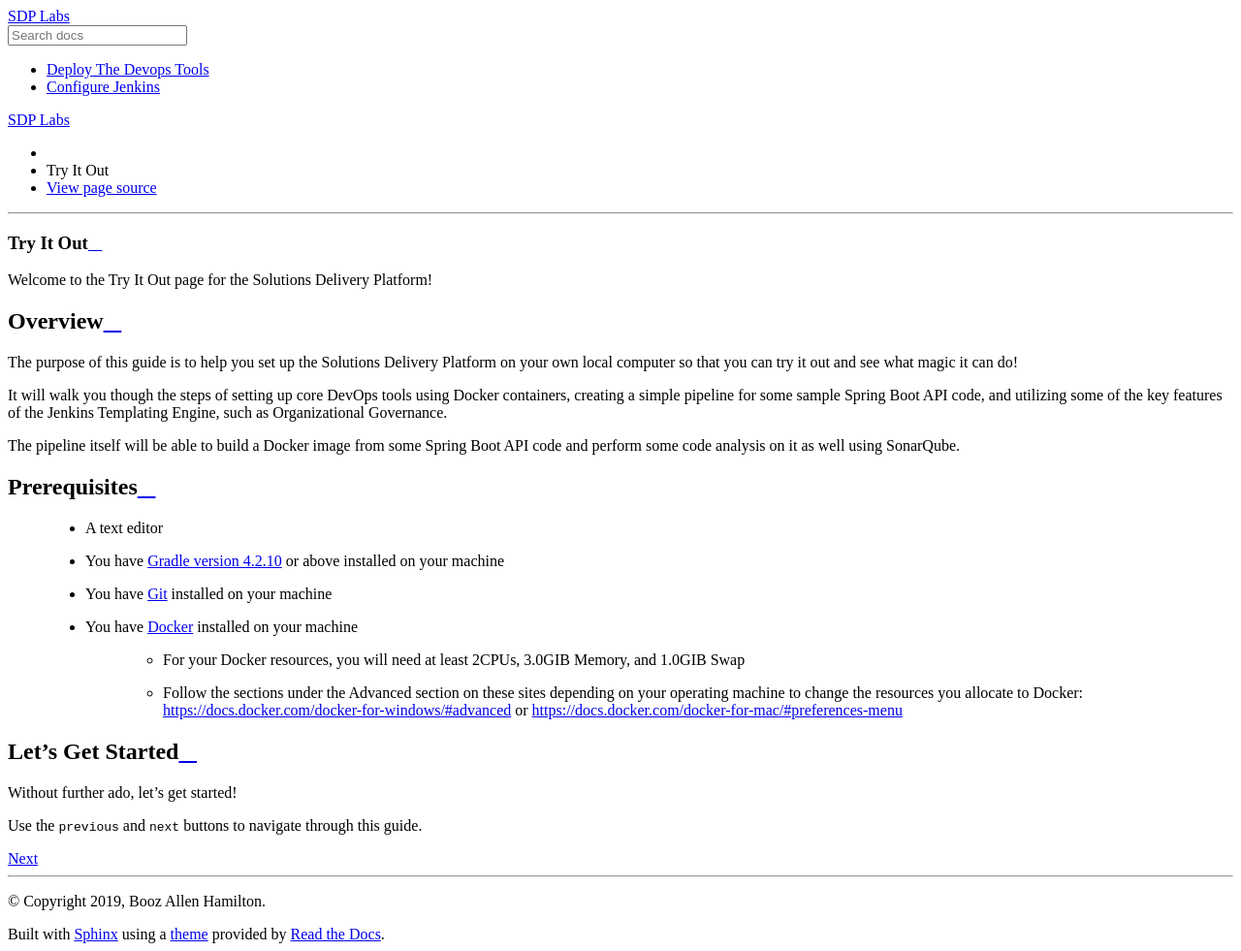
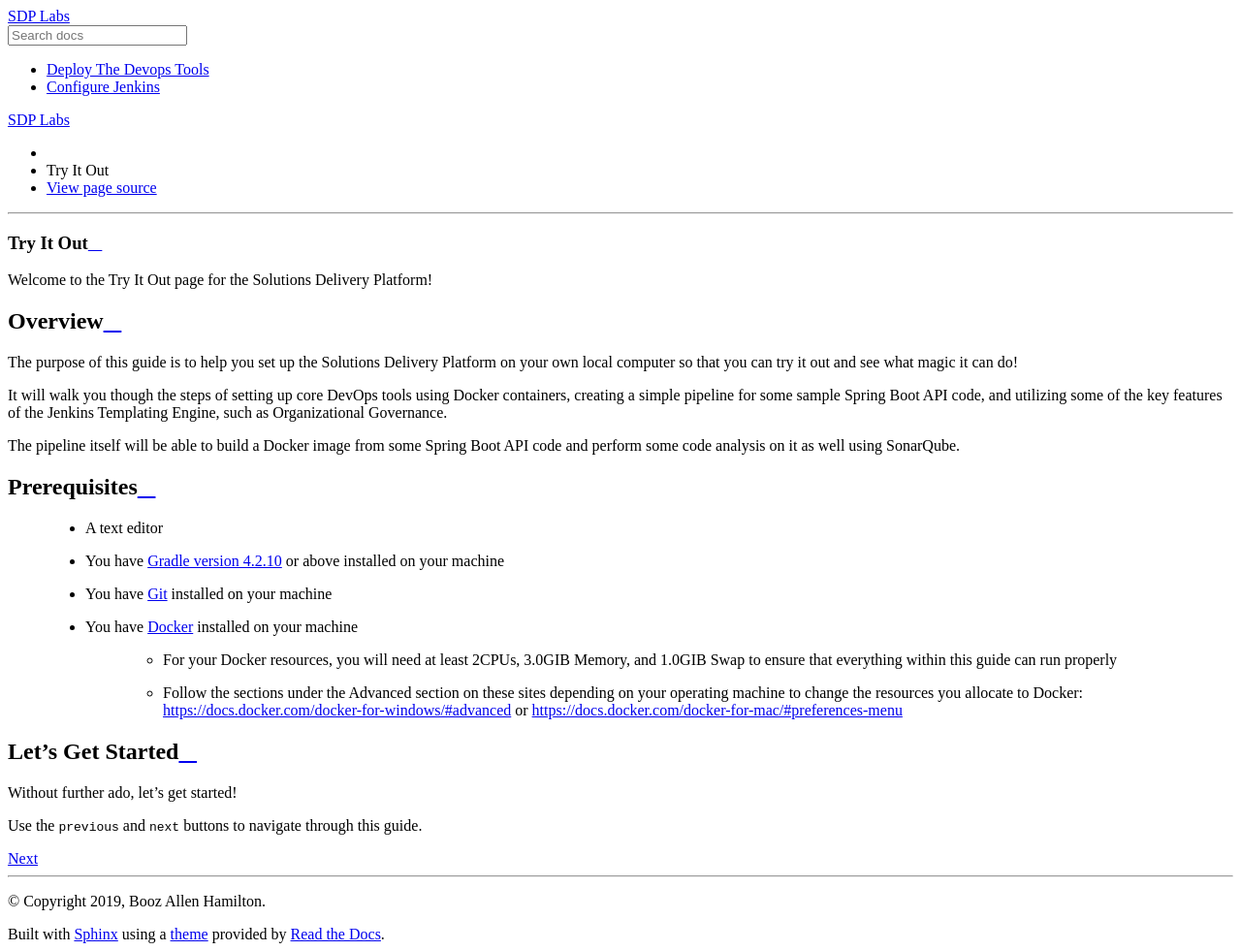
Before and after one commit to boozallen/sdp-labs, a Sphinx documentation site: the page built from try-it-out/docs/index.rst, in a window 1280 px wide. Shown: the whole page at 97% size. Built offline with Sphinx 7.4.7 and the Read the Docs theme 2.0.0, drawn with Linux system fonts in a browser that asks for light colours; pages that are not in the unit, such as notebooks, are missing from menus.

```diff
--- a/try-it-out/docs/index.rst
+++ b/try-it-out/docs/index.rst
@@ -25,7 +25,7 @@ Prerequisites
     * You have `Git`_ installed on your machine
     * You have `Docker`_ installed on your machine
 
-        - For your Docker resources, you will need at least 2CPUs, 3.0GIB Memory, and 1.0GIB Swap
+        - For your Docker resources, you will need at least 2CPUs, 3.0GIB Memory, and 1.0GIB Swap to ensure that everything within this guide can run properly
 
         - Follow the sections under the Advanced section on these sites depending on your operating machine to change the resources you allocate to Docker: https://docs.docker.com/docker-for-windows/#advanced or https://docs.docker.com/docker-for-mac/#preferences-menu
 
```
Also changed, not shown: try-it-out/docs/pages/deploy-devops-tools.rst (+11 -4 lines).
